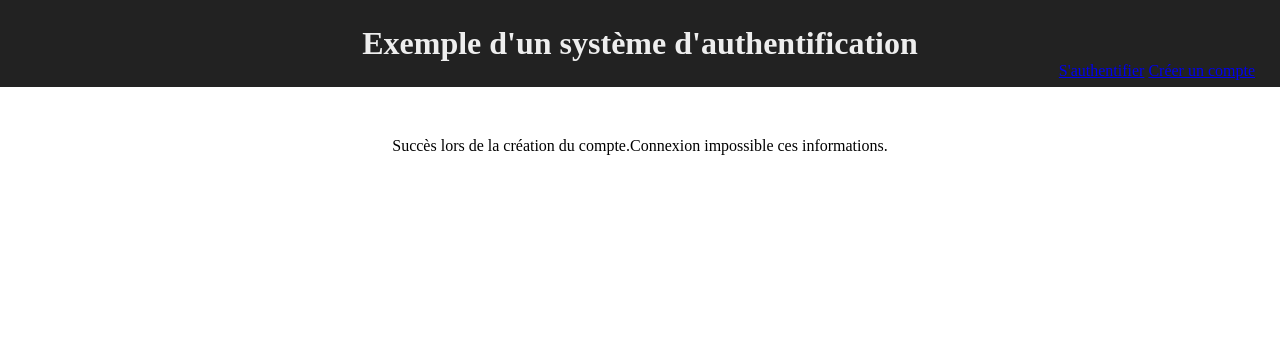
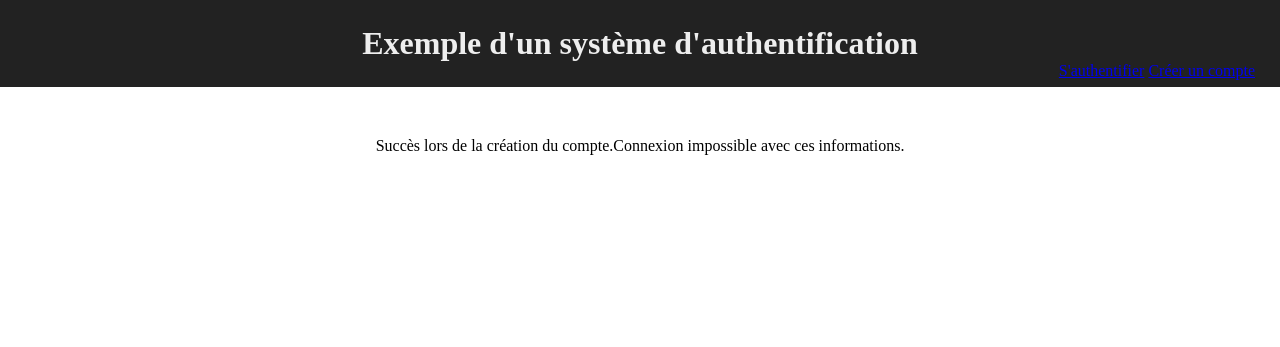
Before and after one commit to alexis35115/demo-authentification-php, a PHP site: page /administration/authentification-traitement.php in a window 1280 px wide. Shown: the top 347 px of the page. Run offline with PHP 8.4, Linux system fonts and the light colour scheme; data that the repository does not hold is empty.

Commit message:
dernier tour pour finaliser

```diff
--- a/administration/authentification-traitement.php
+++ b/administration/authentification-traitement.php
@@ -75,7 +75,7 @@ session_start();
                 header('Location: page-securisee.php');
             }
             else {
-                echo("Connexion impossible ces informations.");
+                echo("Connexion impossible avec ces informations.");
             }
 
         } else {
```
Also changed, not shown: README.md.
